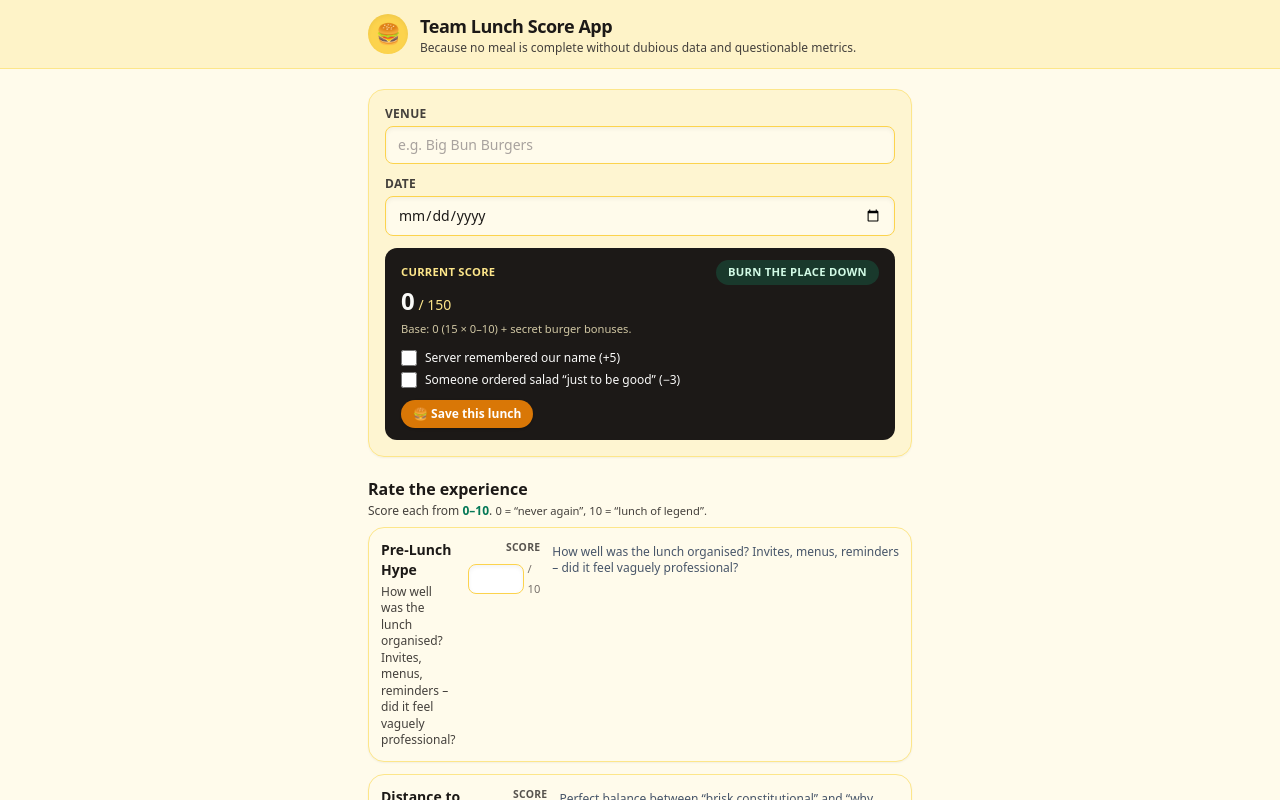
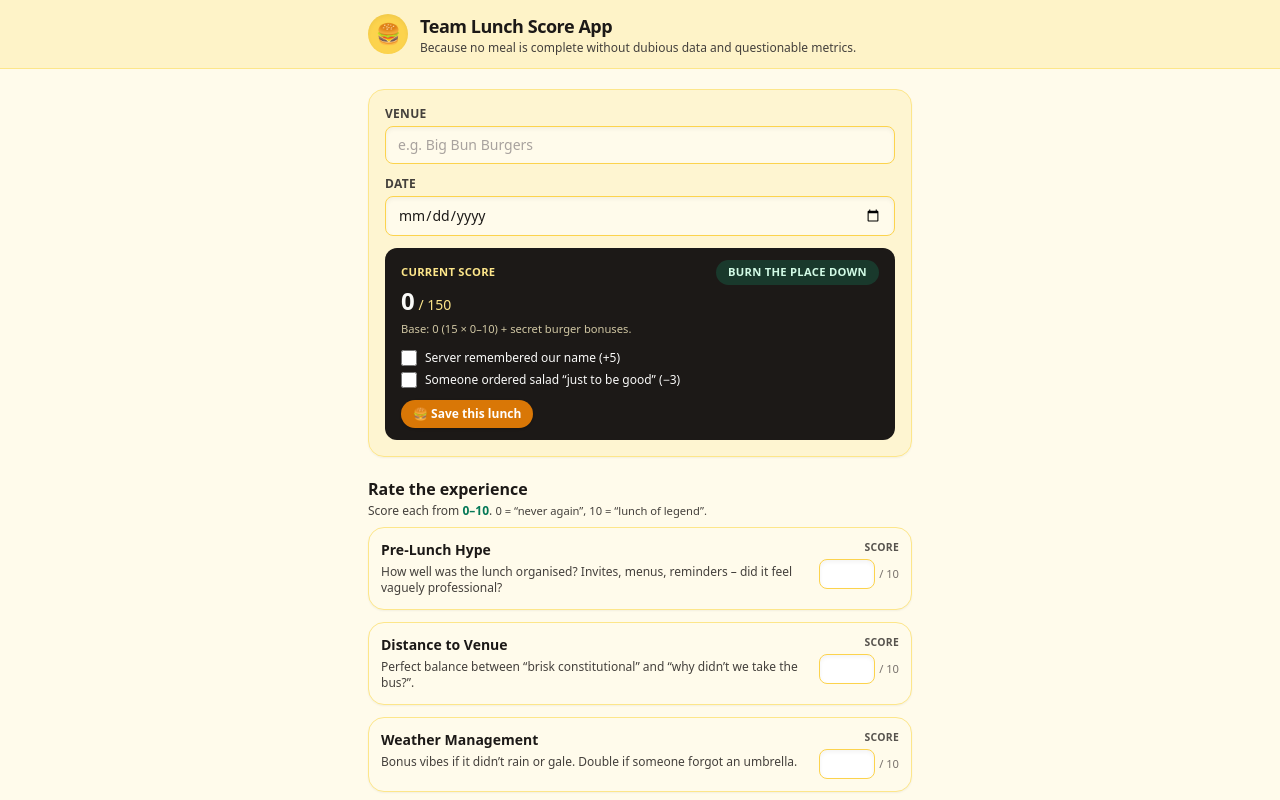
Before and after one commit to PrioryoftheBadger/sturdy-fiesta, a React (Vite) app: page / in a window 1280 px wide. Shown: the top 800 px of the page. Built offline with nearby package versions, Linux system fonts and the light colour scheme.

Commit message:
Remove extra description tag

```diff
--- a/src/components/CategoryList.tsx
+++ b/src/components/CategoryList.tsx
@@ -58,9 +58,6 @@ export default function CategoryList({
                             <span className="text-[0.7rem] text-stone-500">/ 10</span>
                         </div>
                     </div>
-              <p className="mt-1 text-xs text-slate-600">
-                {cat.description}
-              </p>
                 </div>
             </div>
         ))}
```
Lines whose indentation alone changed are shown as unchanged.
